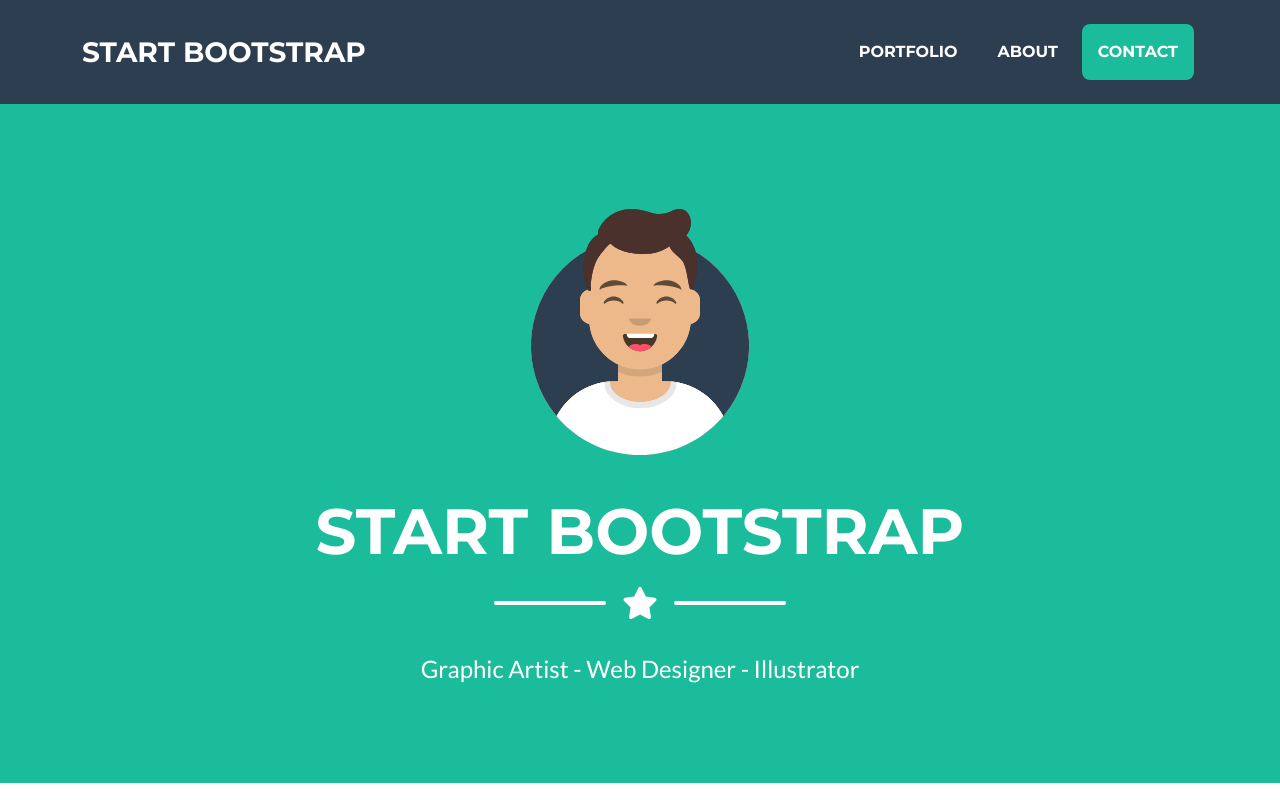
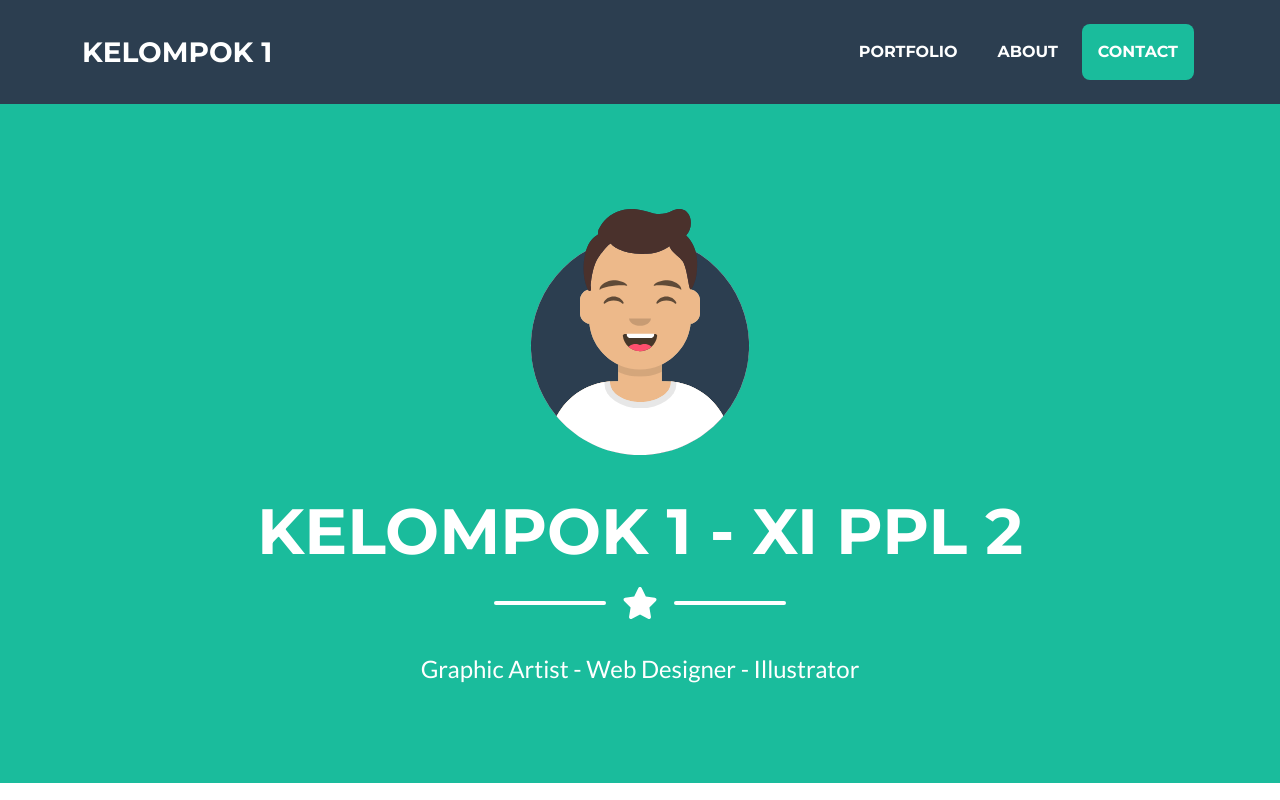
Before and after one commit to asmifrs/tugascc, a plain HTML site: page index.html in a window 1280 px wide. Shown: the top 800 px of the page. Drawn offline with nearby package versions, Linux system fonts and the light colour scheme.

Commit message:
Merubah Judul

```diff
--- a/index.html
+++ b/index.html
@@ -20,7 +20,7 @@
         <!-- Navigation-->
         <nav class="navbar navbar-expand-lg bg-secondary text-uppercase fixed-top" id="mainNav">
             <div class="container">
-                <a class="navbar-brand" href="#page-top">Start Bootstrap</a>
+                <a class="navbar-brand" href="#page-top">Kelompok 1</a>
                 <button class="navbar-toggler text-uppercase font-weight-bold bg-primary text-white rounded" type="button" data-bs-toggle="collapse" data-bs-target="#navbarResponsive" aria-controls="navbarResponsive" aria-expanded="false" aria-label="Toggle navigation">
                     Menu
                     <i class="fas fa-bars"></i>
@@ -40,7 +40,7 @@
                 <!-- Masthead Avatar Image-->
                 <img class="masthead-avatar mb-5" src="assets/img/avataaars.svg" alt="..." />
                 <!-- Masthead Heading-->
-                <h1 class="masthead-heading text-uppercase mb-0">Start Bootstrap</h1>
+                <h1 class="masthead-heading text-uppercase mb-0">Kelompok 1 - XI PPL 2</h1>
                 <!-- Icon Divider-->
                 <div class="divider-custom divider-light">
                     <div class="divider-custom-line"></div>
```
